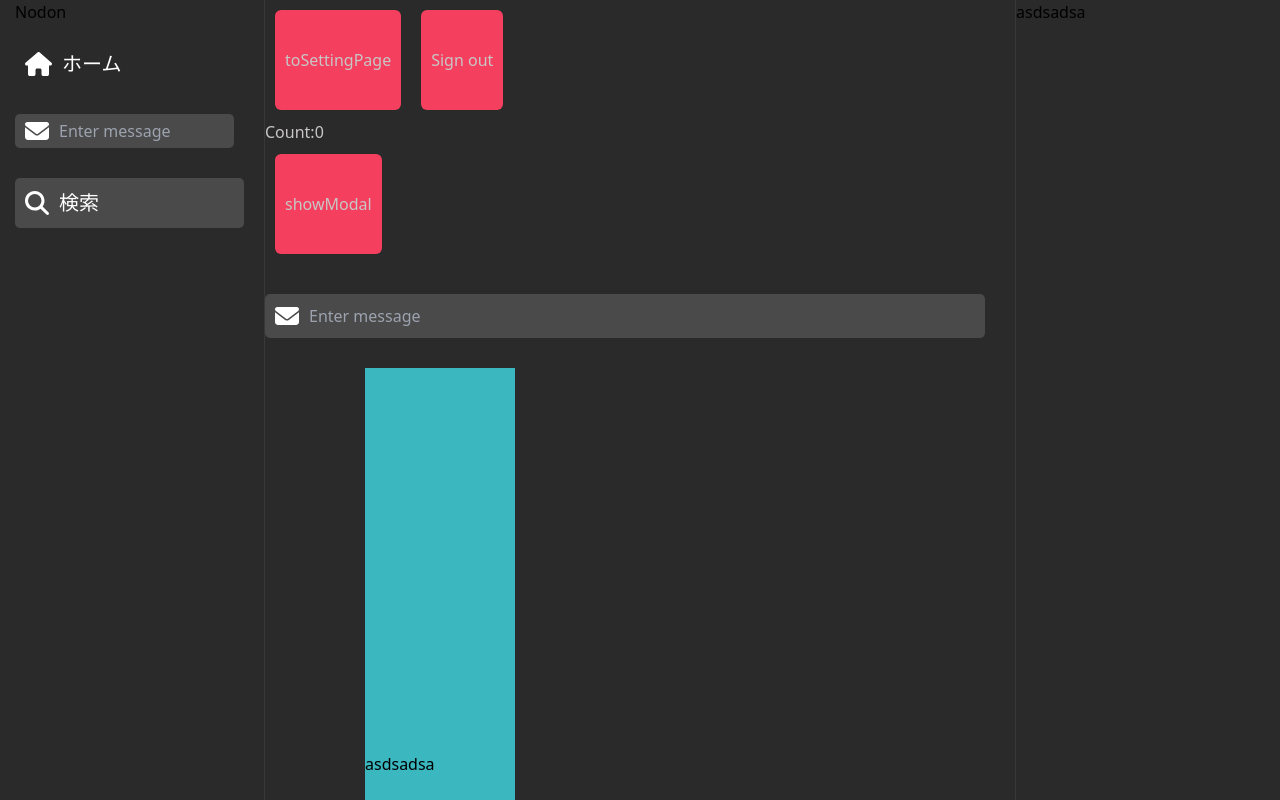
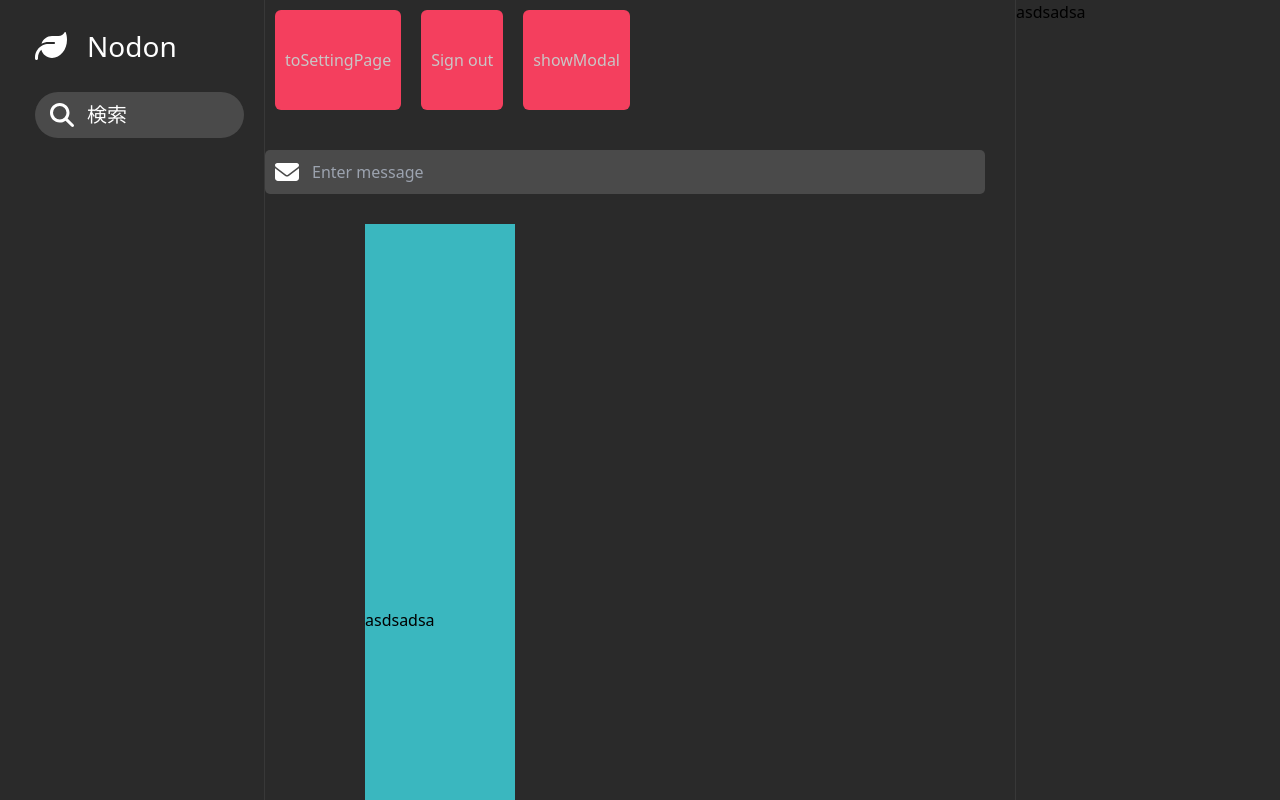
Before and after one commit to chechi992/202310_vue_project_SNS, a Vue app: page /Home in a window 1280 px wide. Shown: the top 800 px of the page. Built offline with nearby package versions, Linux system fonts and the light colour scheme; no server answers; sample sign-in values are in the browser's storage; a web font is replaced by a local one.

Commit message:
アイコンラベル完了

```diff
--- a/src/components/CustomizeIconLabel.vue
+++ b/src/components/CustomizeIconLabel.vue
@@ -95,6 +95,7 @@ const props = defineProps({
     left: Number,
     right: Number,
     vertical: Number,
+    horizontal: Number,
     all: Number
   },
   padding: {
@@ -103,6 +104,7 @@ const props = defineProps({
     left: Number,
     right: Number,
     vertical: Number,
+    horizontal: Number,
     all: Number
   },
   size: String,
@@ -114,6 +116,7 @@ const props = defineProps({
   hoverBgColor: String,
   mode: String,
   placeholder: String,
+  args: Object
 })
 
 const labelAttr = ref({
@@ -122,7 +125,7 @@ const labelAttr = ref({
     ? { icon: props.size, text: sizeMap.get(props.size) }
     : { icon: "xl", text: "20" },
   color: props.iconColor ? props.color : "white",
-  iconTextSp: props.iconTextSpace ? props.iconTextSpace : 10
+  iconTextSp: props.iconTextSpace ? props.iconTextSpace : 13
 })
 
 let myBgColor = ref(null)
@@ -151,13 +154,20 @@ if (props.margin) {
       bottom: props.margin.vertical
     }
   }
+  if (props.margin.horizontal) {
+    myMargin.value = {
+      ...myMargin.value,
+      left: props.margin.horizontal,
+      right: props.margin.horizontal
+    }
+  }
   if (props.margin.all) {
     myMargin.value = {
       ...myMargin.value,
-      top: props.margin.vertical,
-      bottom: props.margin.vertical,
-      left: props.margin.vertical,
-      right: props.margin.vertical
+      top: props.margin.all,
+      bottom: props.margin.all,
+      left: props.margin.all,
+      right: props.margin.all
     }
   }
 }
@@ -165,6 +175,13 @@ if (props.padding) {
   myPadding.value = {
     ...myPadding.value,
     ...props.padding
+  }
+  if (props.padding.horizontal) {
+    myMargin.value = {
+      ...myPadding.value,
+      left: props.padding.horizontal,
+      right: props.padding.horizontal
+    }
   }
   if (props.padding.vertical) {
     myPadding.value = {
@@ -186,7 +203,7 @@ if (props.padding) {
 
 const emit = defineEmits(["onChange"])
 const onChange = () => {
-  emit("onChange")
+  emit("onChange", props.args)
 }
 </script>
 
@@ -224,7 +241,7 @@ const onChange = () => {
   background-color: transparent;
   color: var(--textColor);
 
-  &:focus{
+  &:focus {
     outline: none;
   }
 }
--- a/src/views/HomeView.vue
+++ b/src/views/HomeView.vue
@@ -4,32 +4,25 @@
   </div>
   <div v-show="!isLoading" class="w-[1250px] m-auto p-0 flex">
     <div class="w-[250px] border-r-[1px] border-gray_800 h-screen fixed">
-      <div class="title">Nodon</div>
-
       <IconLabel
         :mode="'label'"
-        :icon="{ type: 'fas', name: 'house' }"
-        :text="'ホーム'"
-        :margin="{ vertical: 20 }"
-        :padding="{ left: 10, vertical: 5 }"
-      />
-
-      <IconLabel
-        :mode="'input'"
-        :icon="{ type: 'fas', name: 'envelope' }"
-        :margin="{ vertical: 30, right: 30 }"
-        :padding="{ left: 10, vertical: 5 }"
-        :placeholder="'Enter message'"
-        @input="onInput"
+        :icon="{ type: 'fas', name: 'leaf' }"
+        :text="'Nodon'"
+        :size="'2xl'"
+        :margin="{ vertical: 25 }"
+        :padding="{ left: 20 }"
+        :iconTextSpace="20"
       />
 
       <IconLabel
         :mode="'button'"
         :icon="{ type: 'fas', name: 'magnifying-glass' }"
         :text="'検索'"
-        :margin="{ right: 20 }"
-        :padding="{ left: 10, vertical: 10 }"
+        :margin="{ horizontal: 20 }"
+        :padding="{ left: 15, vertical: 8 }"
+        :borderRadius="30"
         @onChange="onChange"
+        :args="{title:'sadasd'}"
       />
     </div>
 
@@ -43,7 +36,6 @@
       >
         未完成信箱認證
       </button>
-      <h3 class="text-white">Count:{{ count }}</h3>
 
       <button v-bind:class="[customizeStyle()]" @click="showModal">
         {{ "showModal" }}
@@ -78,8 +70,6 @@ import Loading from "@/components/Customizeloading.vue"
 import Modal from "../components/CustomizeModal.vue"
 import IconLabel from "../components/CustomizeIconLabel.vue"
 
-const count = ref(0)
-
 //ロディングフラグ
 const isLoading = ref(true)
 const modalIsOpen = ref(false)
@@ -104,8 +94,8 @@ const onInput = (e) => {
   console.log(e.target.value)
 }
 
-const onChange = () => {
-  console.log("button clicked")
+const onChange = (data) => {
+  console.log("button clicked", data)
 }
 
 /**
```
